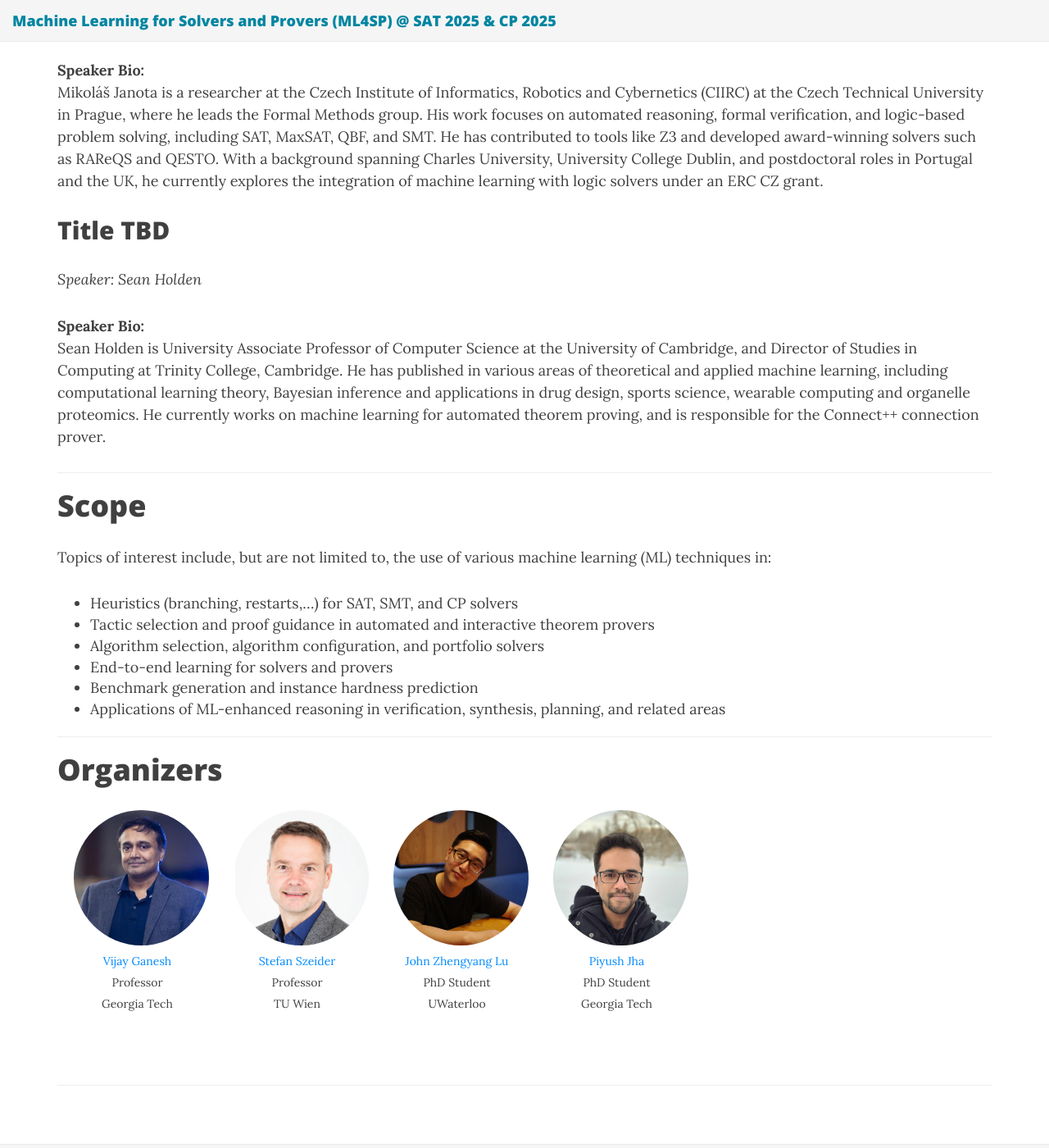
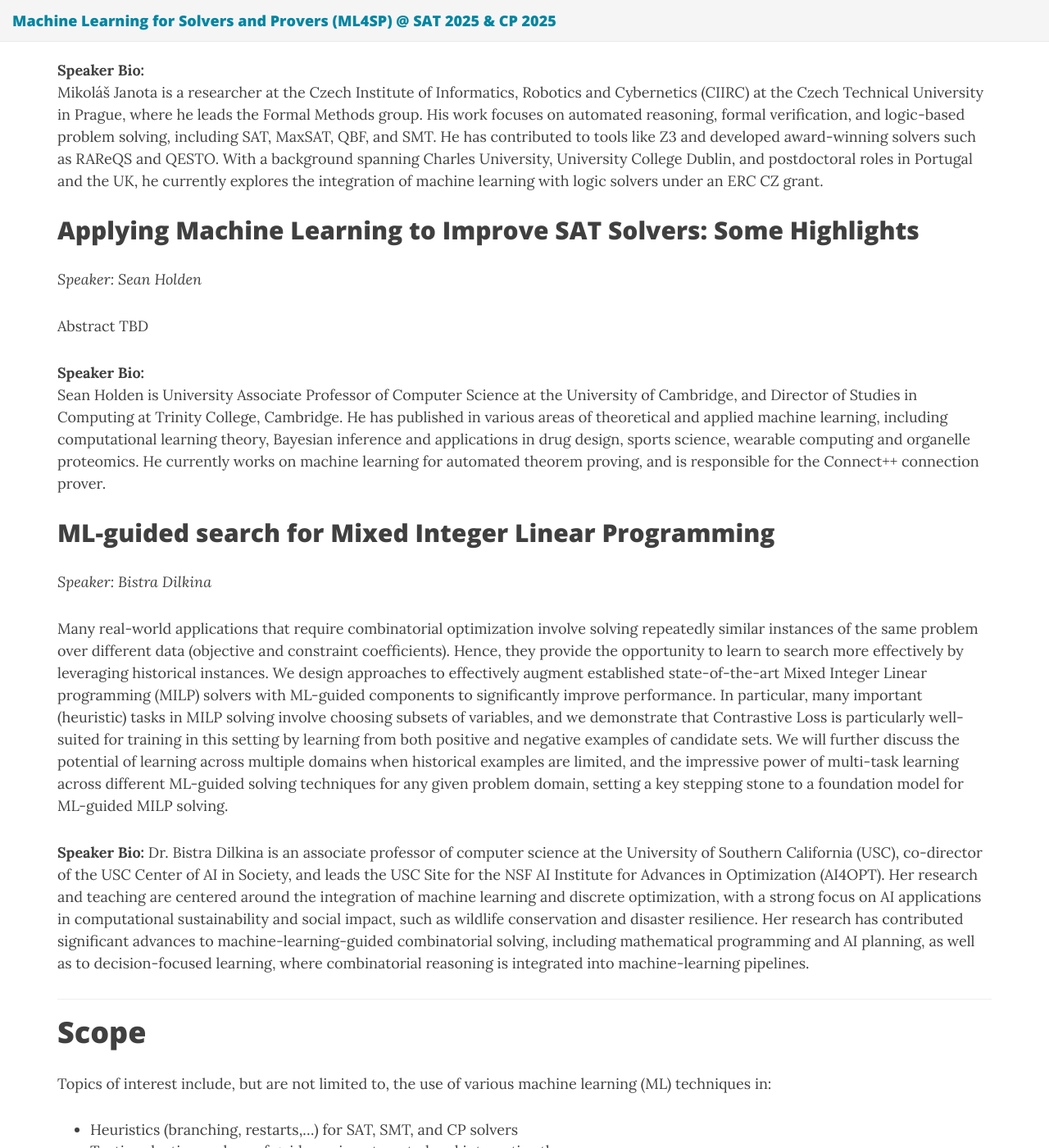
Before and after one commit to ml4sp/ml4sp.github.io, a Jekyll site: the page built from index.md, in a window 1280 px wide and 1400 px high, scrolled down 3460 px. Shown: the whole window at 82% size. Built offline with Jekyll 4.4.1, drawn with Linux system fonts in a browser that asks for light colours; nearby versions of some CDN libraries; some of the changed text lies outside the part shown.

Commit message:
added more talk details

```diff
--- a/index.md
+++ b/index.md
@@ -96,9 +96,9 @@ Despite growing interest in this direction, work on ML for solvers and provers i
 | 11:45 - 12:30 | Automated Streamliner Selection via Algorithm Configuration and Selection | Nguyen Dang |
 | 12:30 - 13:30 | Lunch Break | |
 | 13:30 - 14:15 | Machine Learning for Quantifiers | Mikoláš Janota |
-| 14:15 - 15:00 | TBD | Sean Holden |
+| 14:15 - 15:00 | Applying Machine Learning to Improve SAT Solvers: Some Highlights | Sean Holden |
 | 15:00 - 15:30 | Coffee Break | |
-| 15:30 - 16:15 | TBD | Bistra Dilkina |
+| 15:30 - 16:15 | ML-guided search for Mixed Integer Linear Programming | Bistra Dilkina |
 | 16:15 - 17:00 | Panel | |
 
 <hr>
@@ -129,11 +129,22 @@ Reasoning with quantifiers is inherently difficult. Adding quantifiers to a lang
 **Speaker Bio:**
 Mikoláš Janota is a researcher at the Czech Institute of Informatics, Robotics and Cybernetics (CIIRC) at the Czech Technical University in Prague, where he leads the Formal Methods group. His work focuses on automated reasoning, formal verification, and logic-based problem solving, including SAT, MaxSAT, QBF, and SMT. He has contributed to tools like Z3 and developed award-winning solvers such as RAReQS and QESTO. With a background spanning Charles University, University College Dublin, and postdoctoral roles in Portugal and the UK, he currently explores the integration of machine learning with logic solvers under an ERC CZ grant.
 
-## Title TBD
+## Applying Machine Learning to Improve SAT Solvers: Some Highlights
 *Speaker: Sean Holden*
+
+Abstract TBD
 
 **Speaker Bio:**
 Sean Holden is University Associate Professor of Computer Science at the University of Cambridge, and Director of Studies in Computing at Trinity College, Cambridge. He has published in various areas of theoretical and applied machine learning, including computational learning theory, Bayesian inference and applications in drug design, sports science, wearable computing and organelle proteomics. He currently works on machine learning for automated theorem proving, and is responsible for the Connect++ connection prover.
+
+## ML-guided search for Mixed Integer Linear Programming
+*Speaker: Bistra Dilkina*
+
+Many real-world applications that require combinatorial optimization involve solving repeatedly similar instances of the same problem over different data (objective and constraint coefficients). Hence, they provide the opportunity to learn to search more effectively by leveraging historical instances. We design approaches to effectively augment established state-of-the-art Mixed Integer Linear programming (MILP) solvers with ML-guided components to significantly improve performance. In particular, many important (heuristic) tasks in MILP solving involve choosing subsets of variables, and we demonstrate that Contrastive Loss is particularly well-suited for training in this setting by learning from both positive and negative examples of candidate sets. We will further discuss the potential of learning across multiple domains when historical examples are limited, and the impressive power of multi-task learning across different ML-guided solving techniques for any given problem domain, setting a key stepping stone to a foundation model for ML-guided MILP solving.
+
+**Speaker Bio:**
+Dr. Bistra Dilkina is an associate professor of computer science at the University of Southern California (USC), co-director of the USC Center of AI in Society, and leads the USC Site for the NSF AI Institute for Advances in Optimization (AI4OPT). Her research and teaching are centered around the integration of machine learning and discrete optimization, with a strong focus on AI applications in computational sustainability and social impact, such as wildlife conservation and disaster resilience. Her research has contributed significant advances to machine-learning-guided combinatorial solving, including mathematical programming and AI planning, as well as to decision-focused learning, where combinatorial reasoning is integrated into machine-learning pipelines.
+
 
 <hr>
 
```
Also changed, not shown: _data/invitedtalks.yml (+24 -24 lines).
